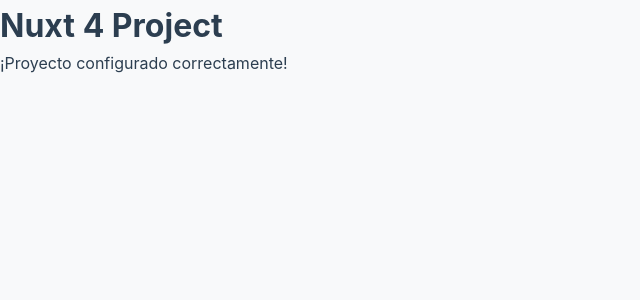
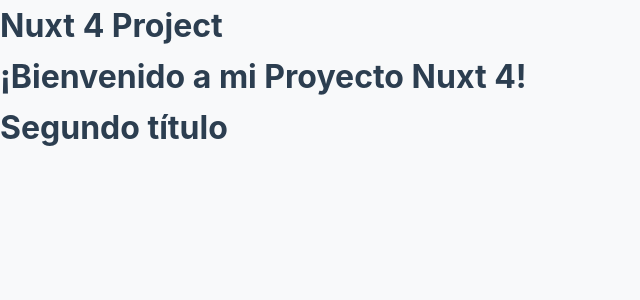
Before and after one commit to RubenMMPS/formacion, a Nuxt app in the folder VUE/nuxt-vue-exercises/: page / in a window 1280 px wide. Shown: the top 300 px of the page, without its empty margins (0-640 px from the left). Built offline with nearby package versions, Linux system fonts and the light colour scheme.

Commit message:
feat(VUE) add exercise 2

```diff
--- /dev/null
+++ b/VUE/nuxt-vue-exercises/components/theTitle.vue
@@ -0,0 +1,11 @@
+<script setup lang="ts">
+const props = defineProps<{
+  propTitle: string;
+}>();
+</script>
+
+<template>
+  <div>
+    <h1>{{ propTitle }}</h1>
+  </div>
+</template>
--- a/VUE/nuxt-vue-exercises/pages/index.vue
+++ b/VUE/nuxt-vue-exercises/pages/index.vue
@@ -1,9 +1,11 @@
 <script setup lang="ts">
-const message = ref("¡Proyecto configurado correctamente!");
+const myTitle = ref("¡Bienvenido a mi Proyecto Nuxt 4!");
 </script>
 
 <template>
-  <main>
-    <p>{{ message }}</p>
-  </main>
+  <div>
+    <theTitle :propTitle="myTitle" />
+
+    <theTitle propTitle="Segundo título" />
+  </div>
 </template>
```
